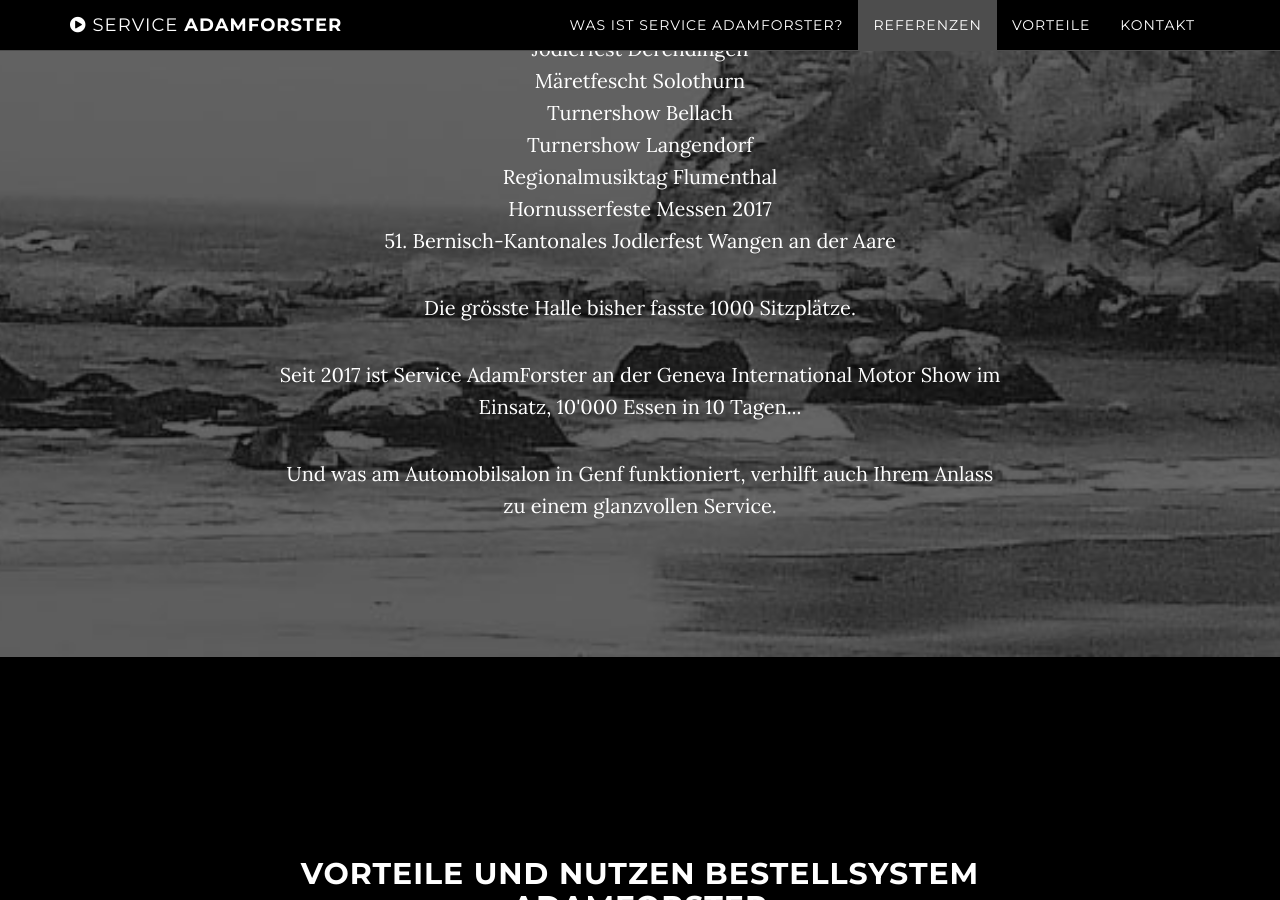
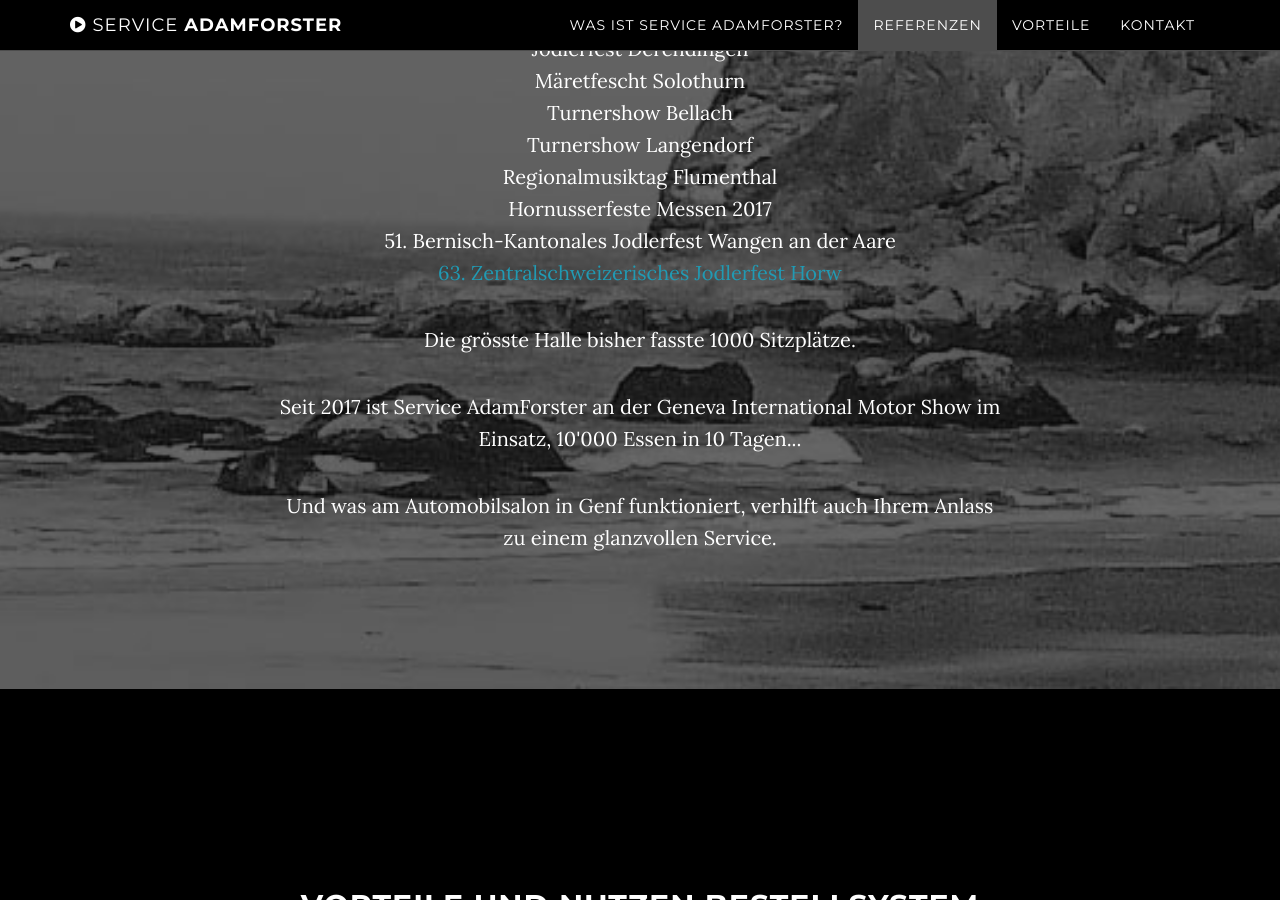
Before and after one commit to ImkerAdam/ImkerAdam.github.io, a Jekyll site: the page built from index.html, in a window 1280 px wide and 900 px high, scrolled down 2549 px. Built offline with Jekyll 4.4.1, drawn with Linux system fonts in a browser that asks for light colours.

Commit message:
Update referenzen.html

```diff
--- a/_includes/referenzen.html
+++ b/_includes/referenzen.html
@@ -15,7 +15,8 @@
 	Turnershow Langendorf <br />
 	Regionalmusiktag Flumenthal<br />
 	Hornusserfeste Messen 2017<br />
-        51. Bernisch-Kantonales Jodlerfest Wangen an der Aare</p>
+        51. Bernisch-Kantonales Jodlerfest Wangen an der Aare<br />
+	<a href="https://www.jodlerfest-horw.ch/"  target="_blank">63. Zentralschweizerisches Jodlerfest Horw</a></p>
 
 	<p>Die grösste Halle bisher fasste 1000 Sitzplätze.</p>
 	<p>Seit 2017 ist Service AdamForster an der Geneva International Motor Show im Einsatz, 10'000 Essen in 10 Tagen...</p>
```
